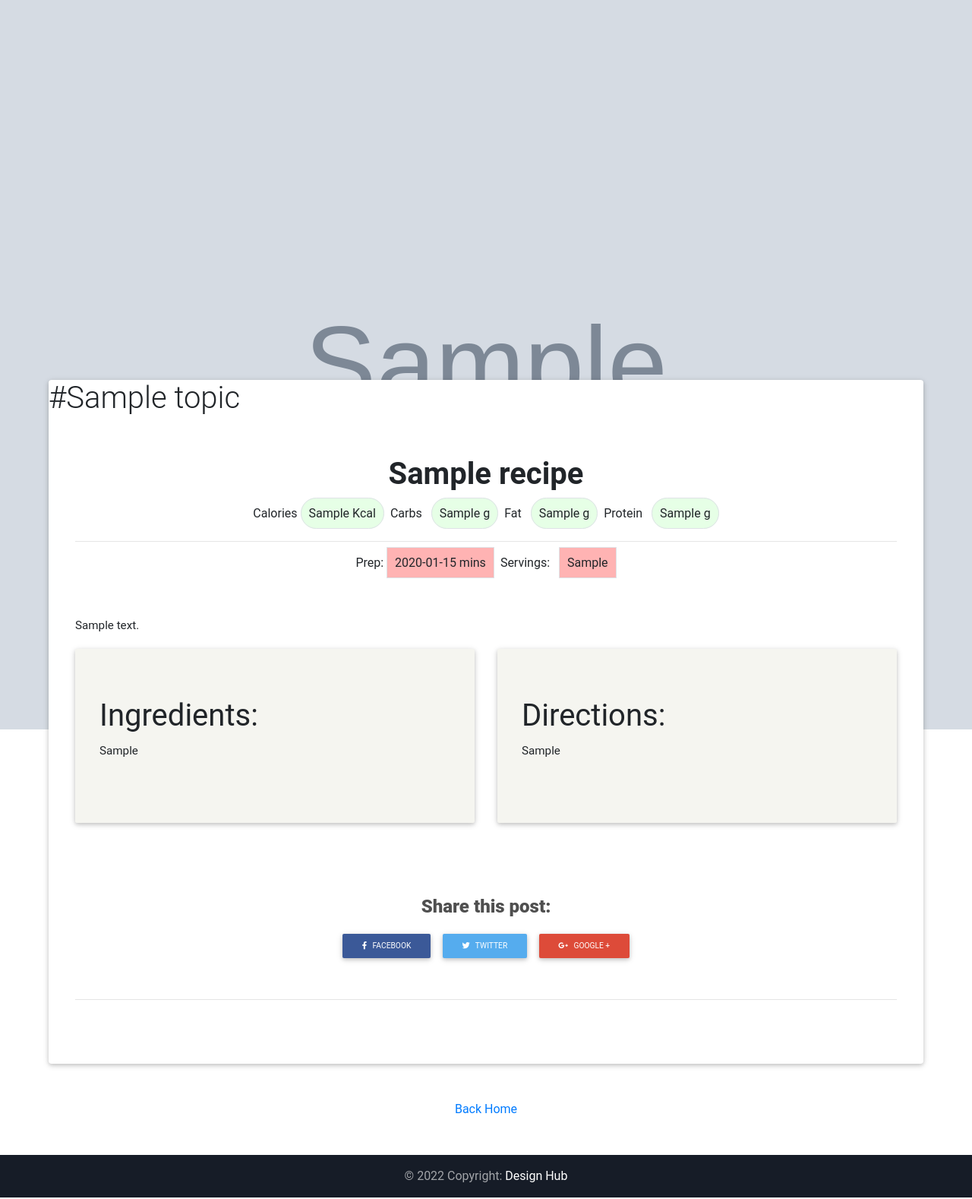
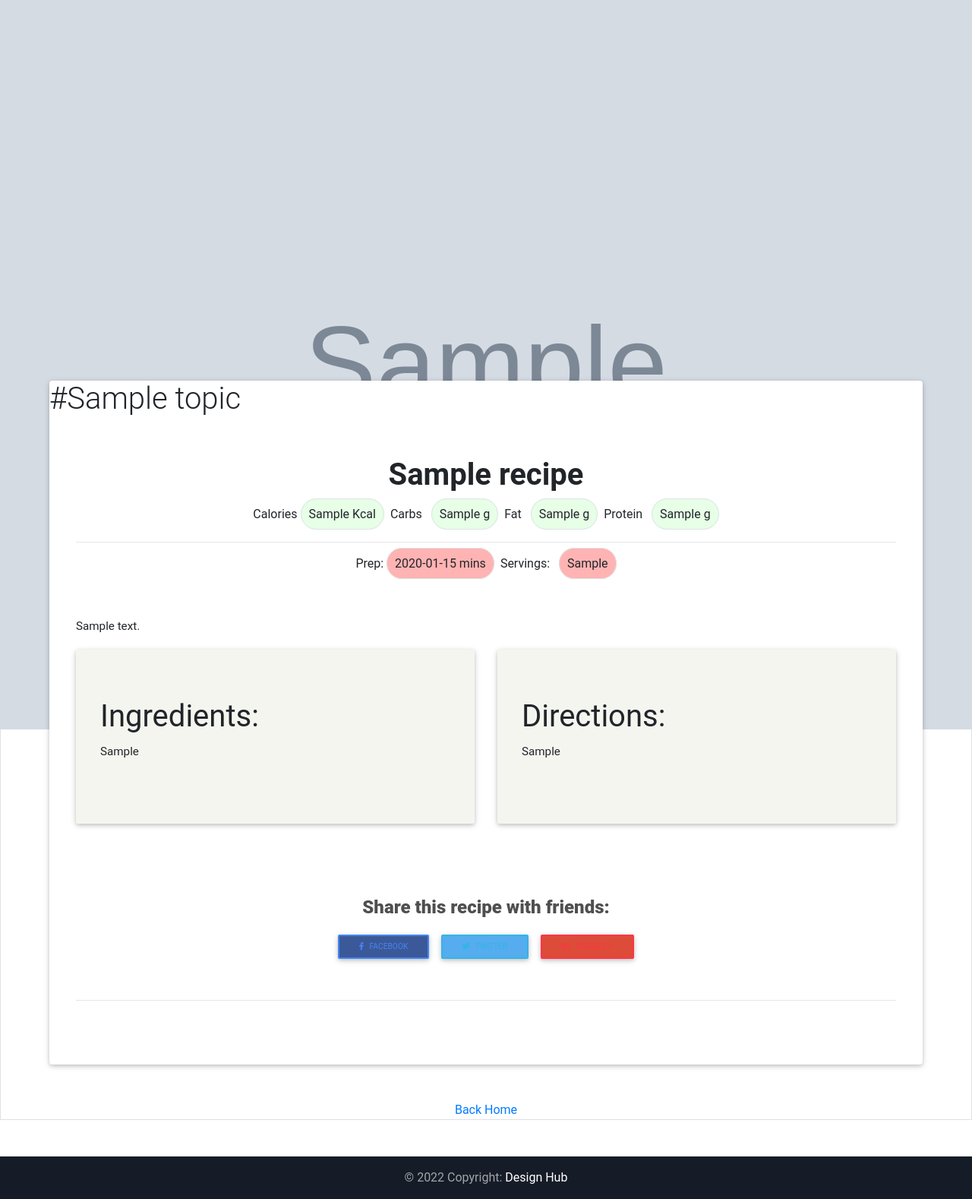
Before and after one commit to JulsVazquez/nutrifood, a Django app: template templates/detail.html in a window 1280 px wide. Shown: the whole page at 76% size. Run offline with Django 4.2, Linux system fonts and the light colour scheme; tables that the repository leaves empty hold one stand-in row (values such as "Sample post"); the template is opened without the code that fills it: values that come from a table or form of the project are taken from there, most other values are stand-ins (such as "Sample title", 1, 10 or a date in 2020); grey boxes marked "Sample" are stand-in pictures; some libraries are stand-ins or nearby versions; some web fonts are replaced.

Commit message:
Modificando unas vistas

```diff
--- a/templates/detail.html
+++ b/templates/detail.html
@@ -16,6 +16,7 @@
     }
     .rectangle {
       background-color: #ffb3b3;
+      border-radius: 50px;
       padding: 10px;
     }
     .rectangle:hover {
@@ -35,7 +36,7 @@
     <!-- Main Navigation -->
     <!-- Main Layout -->
     <main>
-      <div class="container-fluid mt-5 mt-md-0 mb-5">
+      <div class="container-fluid mt-5 mt-md-0 mb-5 border">
         <!-- Grid row -->
         <div class="row" style="margin-top: -100px">
           <!-- Grid column -->
@@ -113,13 +114,19 @@
                         <!-- Grid column -->
                         <div class="col-md-12 text-center">
                           <h4 class="text-center font-weight-bold dark-grey-text mt-3 mb-3">
-                            <strong>Share this post: </strong>
+                            <strong>Share this recipe with friends: </strong>
                           </h4>
-                          <button type="button" class="btn btn-fb btn-sm"><i class="fab fa-facebook-f left"></i> Facebook</button>
+                          <button type="button" class="btn btn-outline-primary btn-fb btn-sm">
+                            <i class="fab fa-facebook-f left"></i> Facebook
+                          </button>
                           <!-- Twitter -->
-                          <button type="button" class="btn btn-tw btn-sm"><i class="fab fa-twitter left"></i> Twitter</button>
+                          <button type="button" class="btn btn-outline-info btn-tw btn-sm">
+                            <i class="fab fa-twitter left"></i> Twitter
+                          </button>
                           <!-- Google + -->
-                          <button type="button" class="btn btn-gplus btn-sm"><i class="fab fa-google-plus-g left"></i> Google +</button>
+                          <button type="button" class="btn btn-outline-danger btn-gplus btn-sm">
+                            <i class="fab fa-google-plus-g left"></i> Google +
+                          </button>
                         </div>
                         <!-- Grid column -->
                       </div>
--- a/templates/search.html
+++ b/templates/search.html
@@ -39,10 +39,10 @@
                         <!-- Card content -->
                         <div class="card-body">
                            <!-- Title -->
-                           <a href="{{recipe.get_url}}" class="black-text">{{recipe.title}}</a>
+                           <h5 href="{{recipe.get_url}}" class="text-dark">{{recipe.title}}</h5>
                            <!-- Text -->
                            <p class="card-title text-muted font-small mt-3 mb-2">{{recipe.description|safe|slice:":150"}}</p>
-                           <a type="button" class="btn btn-flat text-primary p-0 mx-0" href="{{recipe.get_link}}">Read more<i class="fa fa-angle-right ml-2"></i></a>
+                           <a type="button" class="btn btn-flat text-primary p-0 mx-0" href="{{recipe.get_url}}">Read more<i class="fa fa-angle-right ml-2"></i></a>
                         </div>
                      </div>
                      <!-- Card -->
```
